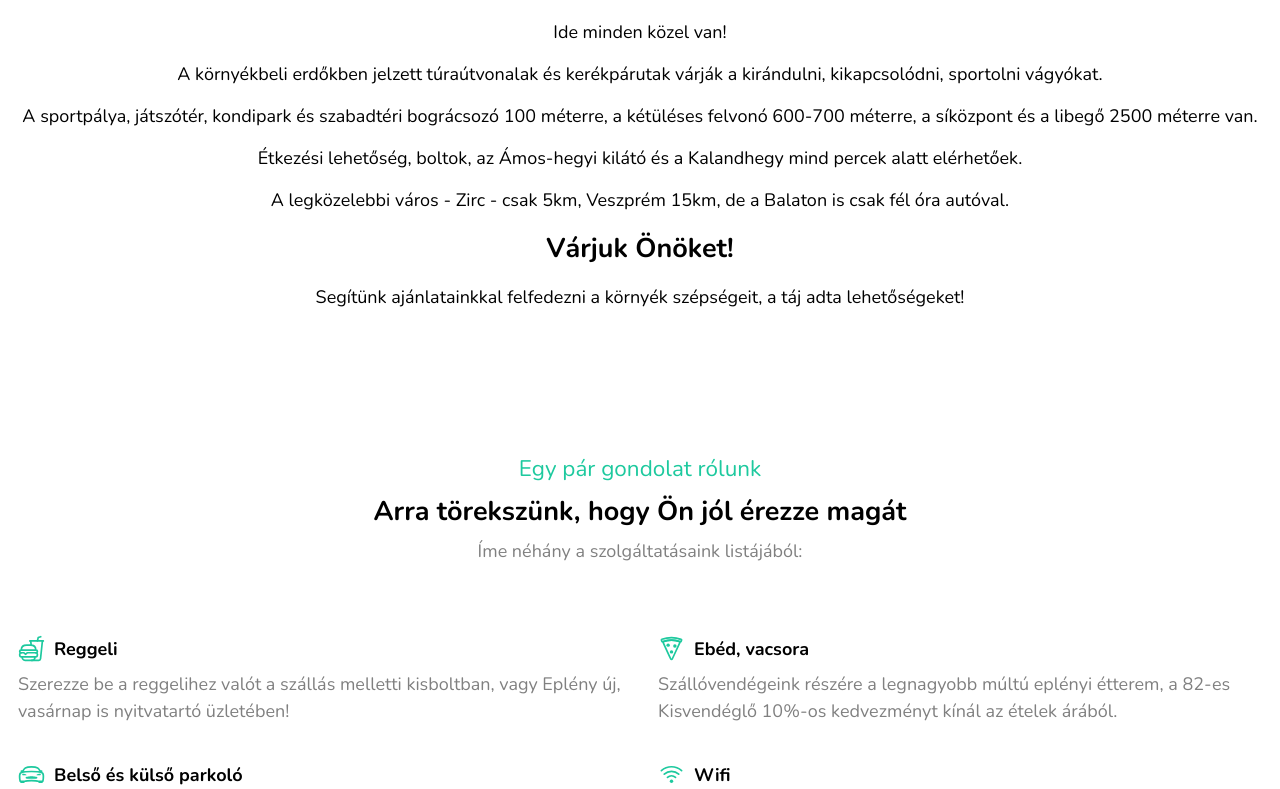
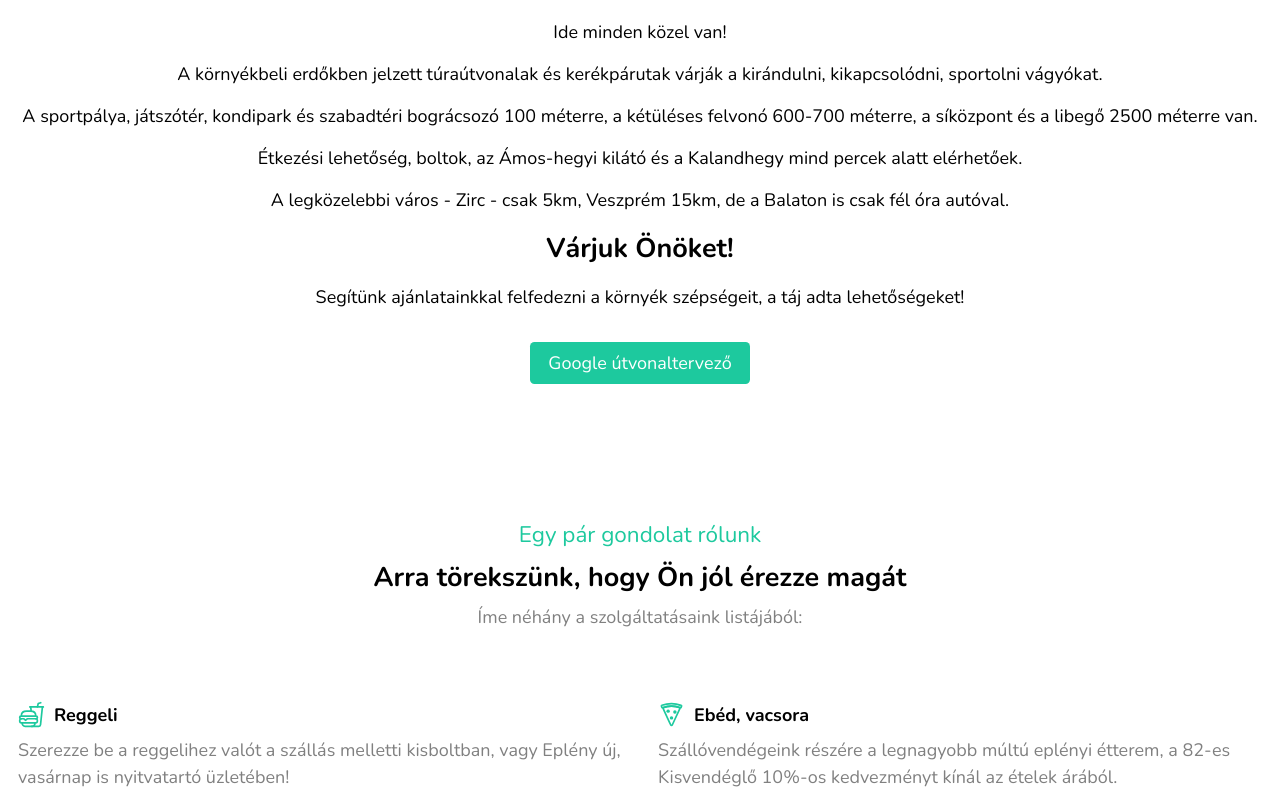
Before and after one commit to xdevtomix/bakonyi, a React (Vite) app: page / in a window 1280 px wide. Shown: the part 979-1768 px from the top of the page. Built offline with nearby package versions, Linux system fonts and the light colour scheme.

Commit message:
introduction - link to our other site

```diff
--- a/src/components/Introduction.jsx
+++ b/src/components/Introduction.jsx
@@ -33,9 +33,15 @@ export default function Introduction() {
                 Várjuk Önöket!
             </h2>
 
-            <span>
+            <p>
                 Segítünk ajánlatainkkal felfedezni a környék szépségeit, a táj adta lehetőségeket!
-            </span>
+            </p>
+
+            <br />
+
+            <a href="https://bakonyi-apartmanhaz.business.site" target="_blank" rel="noopener">
+                Google útvonaltervező
+            </a>
         </Container>
     );
 }
@@ -56,7 +62,13 @@ const Container = styled.section`
         margin-bottom: 1rem;
     }
 
-    span {
+    a {
+        background: var(--decor);
+        color: var(--day);
         font-size: 1rem;
+        text-decoration: none;
+        cursor: pointer;
+        padding: 0.5rem 1rem;
+        border-radius: 0.25rem;
     }
 `;
```
